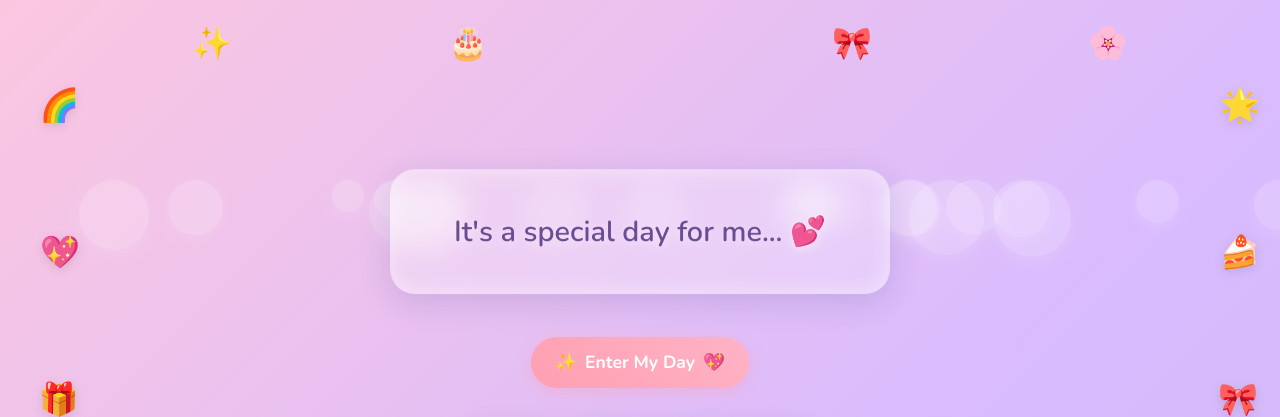
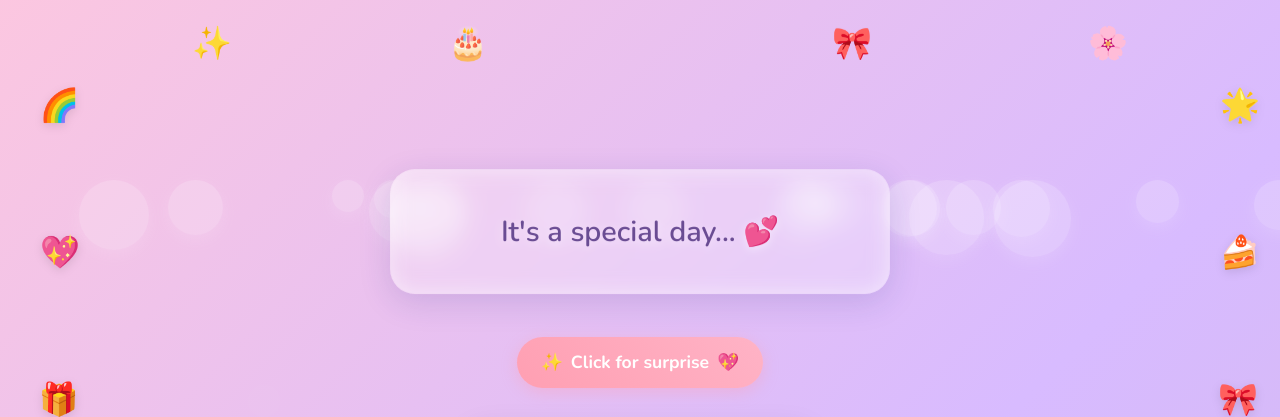
Before and after one commit to aryantewari16/turbo-system, a plain HTML site: page index.html in a window 1280 px wide. Both pictures are taken after a click on the element "✨ I have something for you...💫". Shown: the top 417 px of the page. Drawn offline with nearby package versions, Linux system fonts and the light colour scheme.

Commit message:
Update index.html

```diff
--- a/index.html
+++ b/index.html
@@ -296,12 +296,12 @@
     <!-- Main container -->
     <div class="glass-container floating" id="messageContainer">
         <p class="message" id="initialMessage">✨ I have something for you...💫</p>
-        <p class="message hidden" id="secondMessage">It's a special day for me... 💕</p>
+        <p class="message hidden" id="secondMessage">It's a special day... 💕</p>
     </div>
 
     <button class="enter-button" id="enterButton" style="translate: none; rotate: none; scale: none; transform: translate(0px, 20px); opacity: 0;">
         <span>✨</span>
-        <span>Enter My Day</span>
+        <span>Click for surprise</span>
         <span>💖</span>
     </button>
 
```
